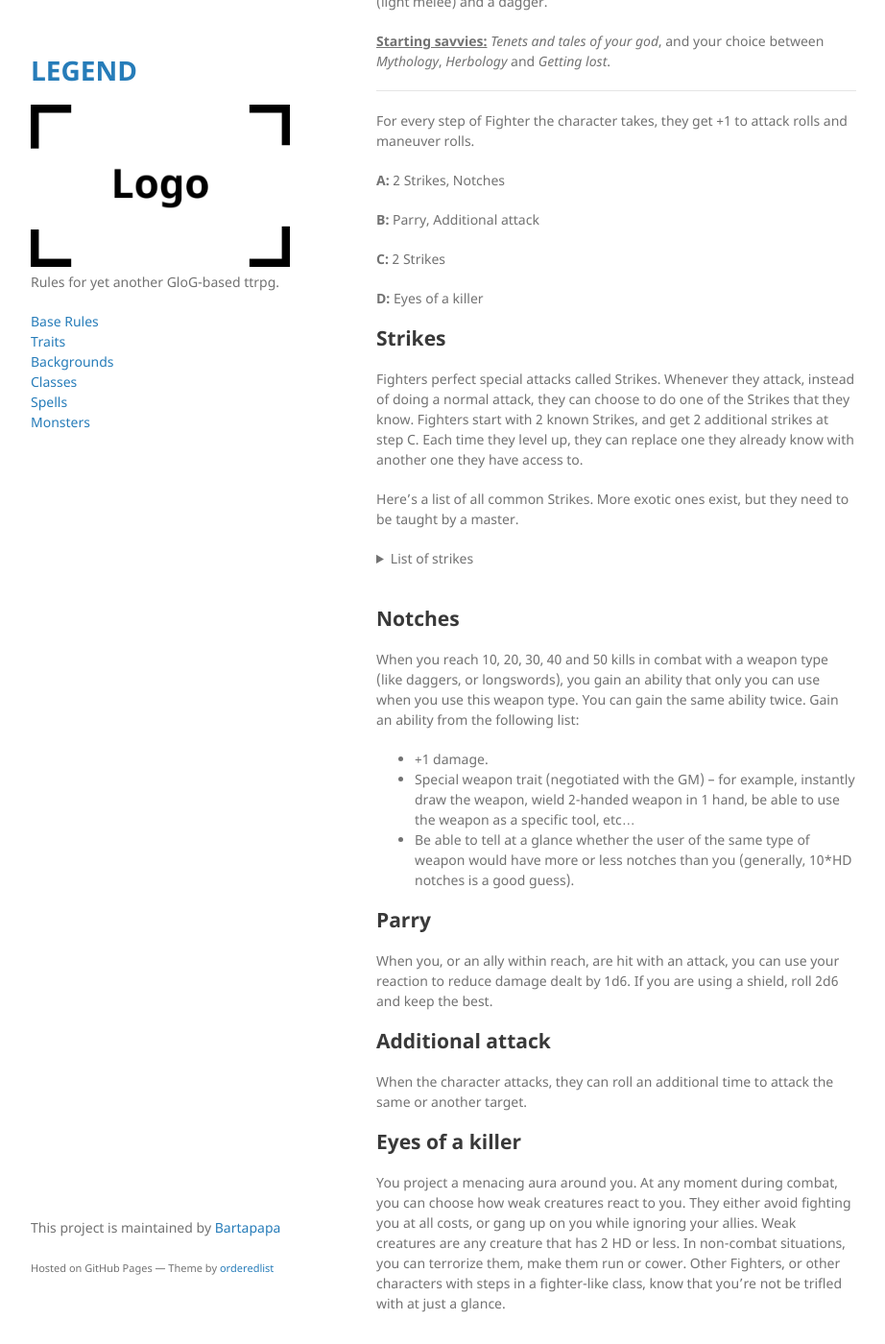
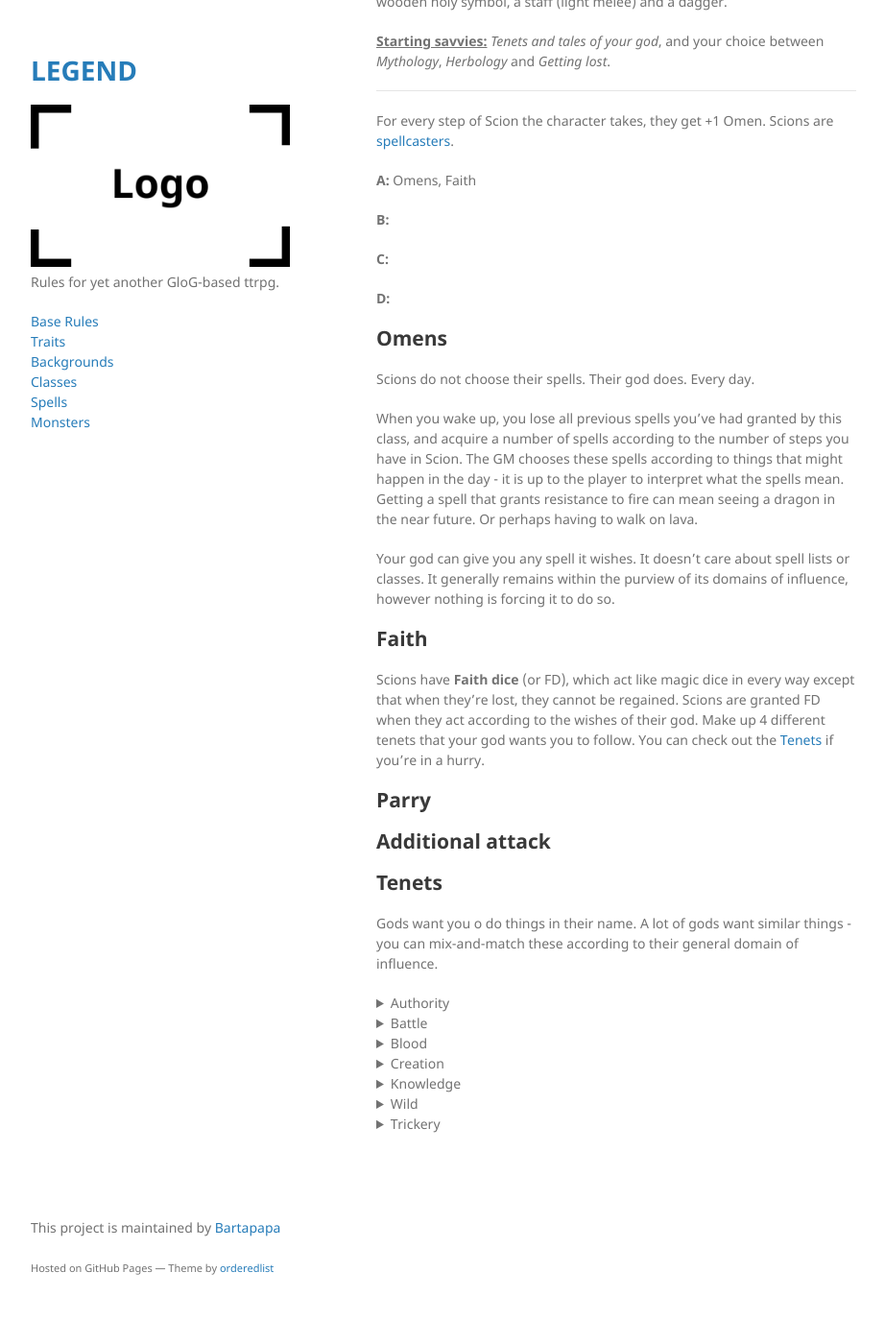
Before and after one commit to Bartapapa/legend, a Jekyll site: the page built from docs/class/scion.md, in a window 1280 px wide and 1400 px high, scrolled down 283 px. Shown: the whole window at 96% size, without its empty margins (178-1100 px from the left). Built offline with Jekyll 4.4.1, drawn with Linux system fonts in a browser that asks for light colours; some of the changed text lies outside the part shown.

Commit message:
Update scion.md

```diff
--- a/docs/class/scion.md
+++ b/docs/class/scion.md
@@ -11,55 +11,90 @@ permalink: /classes/scion
 >
 ><p style="text-align: right">- Person who said something</p>
 
-<b><u>Starting equipment:</u></b> Robes befitting the traditions of your religion, a staff (light melee) and a dagger.
+<b><u>Starting equipment:</u></b> Robes befitting the traditions of your religion, a wooden holy symbol, a staff (light melee) and a dagger.
 
 <b><u>Starting savvies:</u></b> <i>Tenets and tales of your god</i>, and your choice between <i>Mythology</i>, <i>Herbology</i> and <i>Getting lost</i>.
 
 ***
 
-For every step of Fighter the character takes, they get +1 to attack rolls and maneuver rolls.
+For every step of Scion the character takes, they get +1 Omen. Scions are [spellcasters](https://bartapapa.github.io/legend/base-rules).
 
-<b>A:</b> 2 Strikes, Notches
+<b>A:</b> Omens, Faith
 
-<b>B:</b> Parry, Additional attack
+<b>B:</b>
 
-<b>C:</b> 2 Strikes
+<b>C:</b>
 
-<b>D:</b> Eyes of a killer
+<b>D:</b>
 
-## Strikes
-Fighters perfect special attacks called Strikes. Whenever they attack, instead of doing a normal attack, they can choose to do one of the Strikes that they know. Fighters start with 2 known Strikes, and get 2 additional strikes at step C. Each time they level up, they can replace one they already know with another one they have access to.
+## Omens
+Scions do not choose their spells. Their god does. Every day.
 
-Here's a list of all common Strikes. More exotic ones exist, but they need to be taught by a master.
-<details markdown="1">
-<summary>List of strikes</summary>
-*  <b>Charging strike:</b> If you moved at least a few steps during your turn, make an attack against 1 target with a melee weapon. On a hit, the target is also shoved back.
-*  <b>Cleaving strike:</b> Make an attack with a melee weapon with 1 bane. On a successful hit, you automatically deal your damage to up to two other targets in range.
-*  <b>Defensive strike:</b> Make an attack with 1 bane. Whether you hit or not, the target has 1 bane against all attacks aimed at you for the following round.
-*  <b>Disarming strike:</b> Make an attack with 1 bane. On a successful hit, you deal half damage to your target, and they drop their currently wielded weapon (or one of them, if they have two).
-*  <b>Lunging strike:</b> Make an attack with a melee weapon with 1 bane. You can reach farther than usual with this attack.
-*  <b>Piercing strike:</b> Make an attack with 1 bane. On a successful hit, ignore the target’s armor score.
-*  <b>Pinning strike:</b> Make an attack with 1 bane with a weapon capable of piercing. On a successful hit, deal half damage. The target can’t move until it takes an action to remove the weapon. If the weapon is a melee weapon, you can’t attack with it either until it’s pulled out.
-*  <b>Powerful strike:</b> Make an attack with 1 bane with a melee weapon. On a successful hit, roll twice the damage dice.
-*  <b>Precise strike:</b> Forego your movement. Doing so, roll damage automatically – no need for an attack roll.
-*  <b>Shield strike:</b> Make an attack with 1 bane with a shield. On a successful hit, deal 1d6 damage, and all attacks against that target have a boon, until at least one attack hits.
-*  <b>Sundering strike:</b> Make an attack with 1 bane. On a successful hit, you deal no damage to the target, but you either reduce the armor score of your target by the number of damage dice your weapon has, or you impose a bane on the target’s attack rolls using this weapon. If another object is targeted, the GM determines the effects accordingly. This can stack, and lasts until the next time they tend to their equipment (generally after a short rest).
-*  <b>Switch-up strike:</b> Switch places with a nearby ally, then attack.
-</details>
-<br>
+When you wake up, you lose all previous spells you've had granted by this class, and acquire a number of spells according to the number of steps you have in Scion. The GM chooses these spells according to things that might happen in the day - it is up to the player to interpret what the spells mean. Getting a spell that grants resistance to fire can mean seeing a dragon in the near future. Or perhaps having to walk on lava.
 
-## Notches
-When you reach 10, 20, 30, 40 and 50 kills in combat with a weapon type (like daggers, or longswords), you gain an ability that only you can use when you use this weapon type.
-You can gain the same ability twice. Gain an ability from the following list:
-*  +1 damage.
-*  Special weapon trait (negotiated with the GM) – for example, instantly draw the weapon, wield 2-handed weapon in 1 hand, be able to use the weapon as a specific tool, etc…
-*  Be able to tell at a glance whether the user of the same type of weapon would have more or less notches than you (generally, 10*HD notches is a good guess).
+Your god can give you any spell it wishes. It doesn't care about spell lists or classes. It generally remains within the purview of its domains of influence, however nothing is forcing it to do so.
+
+## Faith
+Scions have <b>Faith dice</b> (or FD), which act like magic dice in every way except that when they're lost, they cannot be regained. Scions are granted FD when they act according to the wishes of their god. Make up 4 different tenets that your god wants you to follow. You can check out the [Tenets](https://bartapapa.github.io/legend/classes/scion#tenets) if you're in a hurry.
 
 ## Parry
-When you, or an ally within reach, are hit with an attack, you can use your reaction to reduce damage dealt by 1d6. If you are using a shield, roll 2d6 and keep the best.
 
 ## Additional attack
-When the character attacks, they can roll an additional time to attack the same or another target.
 
-## Eyes of a killer
-You project a menacing aura around you. At any moment during combat, you can choose how weak creatures react to you. They either avoid fighting you at all costs, or gang up on you while ignoring your allies. Weak creatures are any creature that has 2 HD or less. In non-combat situations, you can terrorize them, make them run or cower. Other Fighters, or other characters with steps in a fighter-like class, know that you're not be trifled with at just a glance.
+## Tenets
+Gods want you o do things in their name. A lot of gods want similar things - you can mix-and-match these according to their general domain of influence.
+<details markdown="1">
+<summary>Authority</summary>
+*  Punish sinners and criminals.
+*  Convert nonbelievers.
+*  Spread the rule of law.
+*  Defend those who obey the law.
+</details>
+
+<details markdown="1">
+<summary>Battle</summary>
+*  Openly confront your enemies.
+*  Crush opposition.
+*  Fight your own battles.
+*  Strive to die in battle.
+</details>
+
+<details markdown="1">
+<summary>Blood</summary>
+*  Shed 1+ HP of blood in the morn.
+*  Ritually sacrifice a creature with at least 1 HD.
+*  Drink blood of an enemy that has been previously shed.
+*  Reek of blood, bathe in its mire.
+</details>
+
+<details markdown="1">
+<summary>Creation</summary>
+*  Bring beautiful things into being.
+*  Empower others to create.
+*  Show others the beauty of creation.
+*  Protect the knowledge and technique of creation.
+</details>
+
+<details markdown="1">
+<summary>Knowledge</summary>
+*  Learn secrets about the worls.
+*  Record data.
+*  Speak truth to those who spread falsehood.
+*  Recover lost and forgotten things for all to behold.
+</details>
+
+<details markdown="1">
+<summary>Wild</summary>
+*  Destroy abominations against nature like the undead.
+*  Spread life into dead places.
+*  Prey on those below you in the food chain.
+*  Oppose the spread of civilization.
+</details>
+
+<details markdown="1">
+<summary>Trickery</summary>
+*  Act in secret.
+*  Subvert authority.
+*  Execute a plan.
+*  Instill chaos.
+</details>
```
